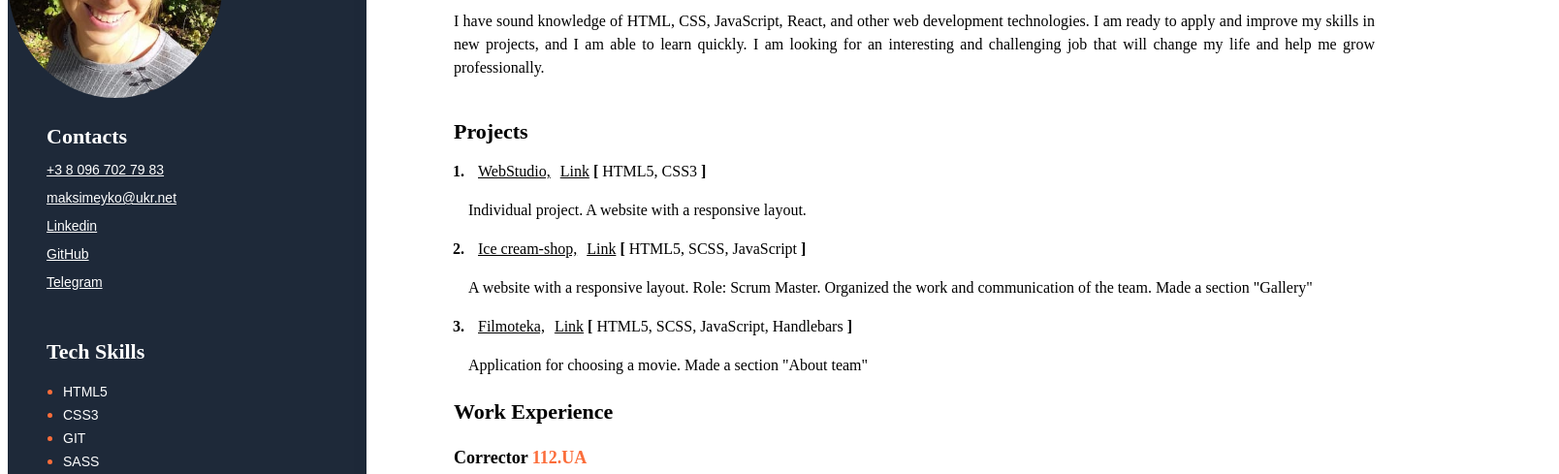
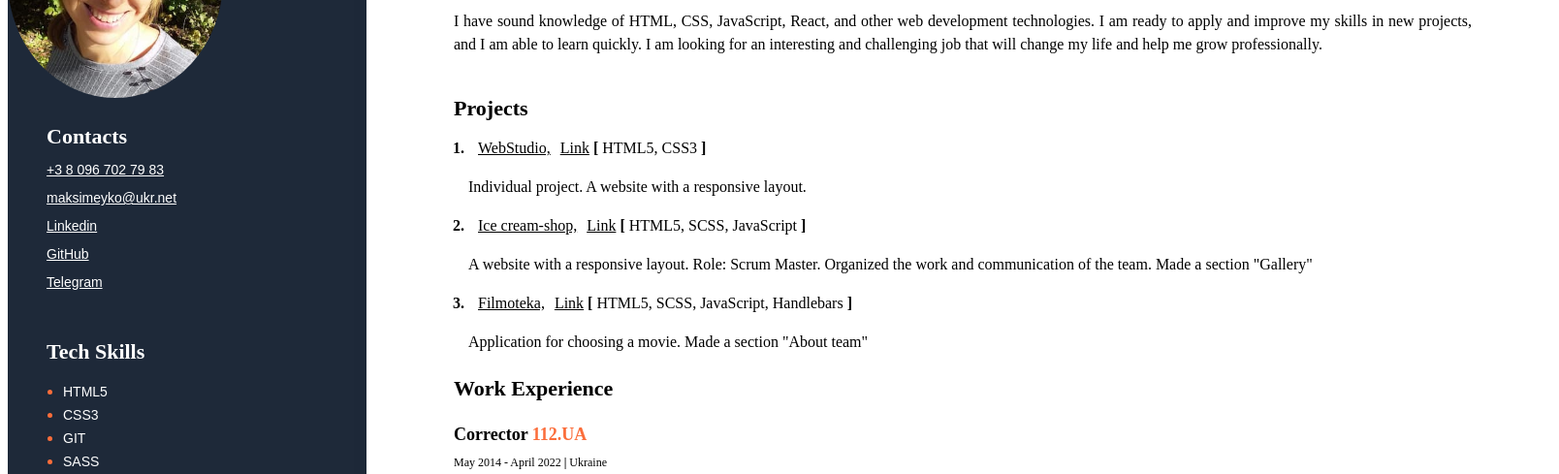
Before and after one commit to NataliiaMax/my-cv, a website: page index.html in a window 1280 px wide. Shown: the part 190-679 px from the top of the page at 97% size, 1608 px wide, since content can reach past the window. Drawn offline with Linux system fonts and the light colour scheme.

Commit message:
update heigth

```diff
--- a/styles/styles.css
+++ b/styles/styles.css
@@ -8,7 +8,8 @@ body {
     display: flex;
     flex-direction: row-reverse;
     background-color: #E5E5E5;
-    width: 1500px;
+    width: 1600px;
+    height: 100%;
     margin: 0;
 }
 
```
